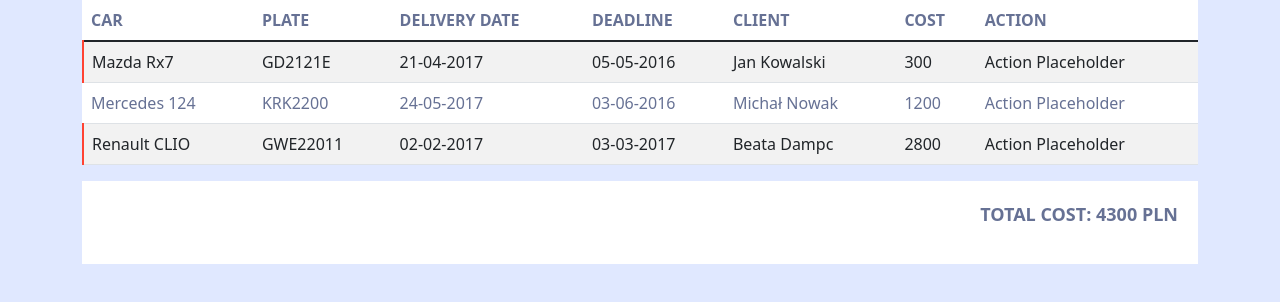
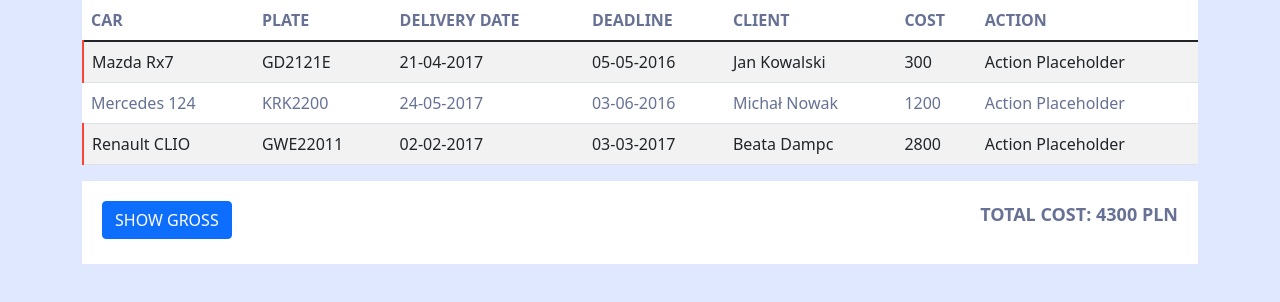
Before and after one commit to MateuszWP/Cars-service, an Angular app: page / in a window 1280 px wide. Shown: the top 302 px of the page. Built offline with nearby package versions, Linux system fonts and the light colour scheme.

Commit message:
Added a feature to show a groos cost after clicking button

```diff
--- a/angular.json
+++ b/angular.json
@@ -31,7 +31,7 @@
               "src/assets"
             ],
             "styles": [
-              "node_modules/bootstrap/dist/css/bootstrap.min.css",
+              "../node_modules/bootstrap/dist/css/bootstrap.min.css",
               "src/styles.less"
             ],
             "scripts": []
--- a/src/app/cars/cars-list/cars-list.component.html
+++ b/src/app/cars/cars-list/cars-list.component.html
@@ -32,5 +32,12 @@
       </ng-template>
     </div>
   </div>
-  <cs-total-cost [totalCost]="totalCost"></cs-total-cost>
+  <cs-total-cost [totalCost]="totalCost" (shownGross)="onShownGross($event)"></cs-total-cost>
+  <div class="row" *ngIf="grossCost">
+    <div class="col-sm-12">
+      <div class="total-cost">
+        <p class="text-end">TOTAL GROSS COST: {{ grossCost }}</p>
+      </div>
+    </div>
+  </div>
 </div>
--- a/src/app/cars/cars-list/cars-list.component.less
+++ b/src/app/cars/cars-list/cars-list.component.less
@@ -1,5 +1,6 @@
 @import '../../../assets/styles/variables';
 
+.total-cost,
 .no-cars-info {
   text-align: center;
   font-size: 18px;
@@ -9,13 +10,3 @@
   padding: 20px;
   background: @white;
 }
-
-.total-cost {
-  text-align: right;
-  font-size: 18px;
-  text-transform: uppercase;
-  font-weight: 700;
-  color: @blue;
-  padding: 20px;
-  background: @white;
-}
--- a/src/app/cars/cars-list/cars-list.component.ts
+++ b/src/app/cars/cars-list/cars-list.component.ts
@@ -5,12 +5,12 @@ import { Car } from '../models/car';
   selector: 'cars-list',
   templateUrl: './cars-list.component.html',
   styleUrls: ['./cars-list.component.less'],
-  encapsulation: ViewEncapsulation.None,
+  encapsulation: ViewEncapsulation.None
 })
 export class CarsListComponent implements OnInit {
 
-  totalCost ?: number;
-
+  totalCost : any;
+  grossCost : any;
   cars : Car[]= [
     {
     id: 1,
@@ -64,4 +64,8 @@ export class CarsListComponent implements OnInit {
       .map((car) => car.cost)
       .reduce((prev, next) => prev + next);
   }
+
+  onShownGross(grossCost : number) : void {
+    this.grossCost = grossCost;
+  }
 }
--- a/src/app/cars/total-cost/total-cost.component.html
+++ b/src/app/cars/total-cost/total-cost.component.html
@@ -1,7 +1,10 @@
 <div class="row">
   <div class="col-sm-12">
     <div class="total-cost">
-      <p>TOTAL COST: {{ totalCost }} PLN</p>
+      <button (click)="showGross()" class="btn btn-primary float-sm-start">
+        SHOW GROSS
+      </button>
+      <p class="text-end">TOTAL COST: {{ totalCost }} PLN</p>
     </div>
   </div>
 </div>
--- a/src/app/cars/total-cost/total-cost.component.ts
+++ b/src/app/cars/total-cost/total-cost.component.ts
@@ -1,4 +1,4 @@
-import { Component, Input, OnInit } from '@angular/core';
+import { Component, Input, OnInit, Output, EventEmitter } from '@angular/core';
 
 @Component({
   selector: 'cs-total-cost',
@@ -7,8 +7,13 @@ import { Component, Input, OnInit } from '@angular/core';
 })
 export class TotalCostComponent {
 
-  @Input() totalCost ?: number;
+  @Input() totalCost : any;
+  @Output() shownGross : EventEmitter<number> = new EventEmitter<number>();
 
-  constructor() { }
+  private VAT : number = 1.23;
+
+  showGross() : void {
+    this.shownGross.emit(this.totalCost * this.VAT);
+  }
 
 }
```
